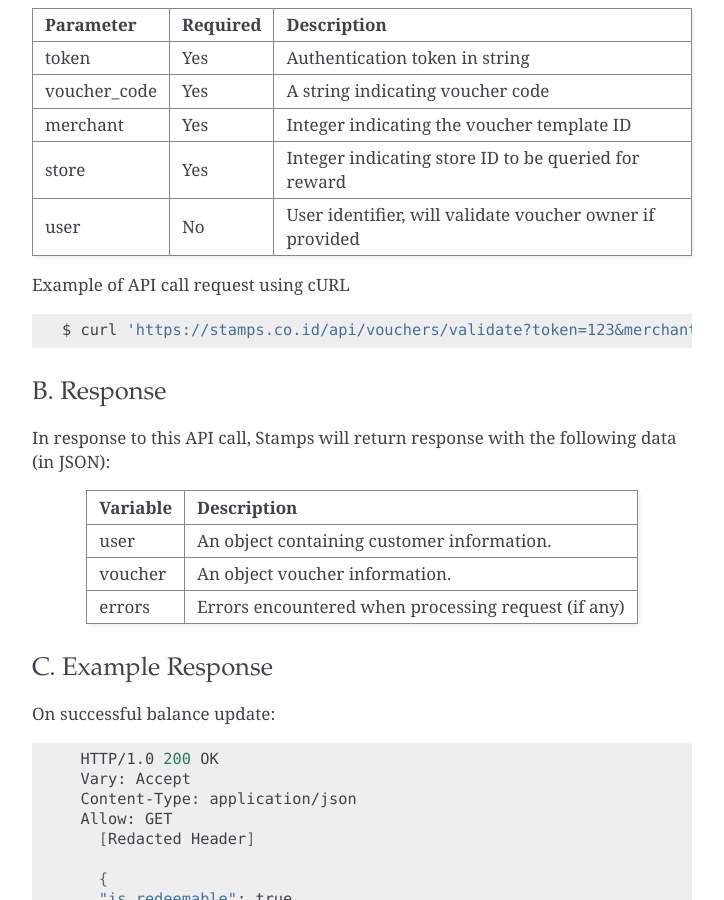
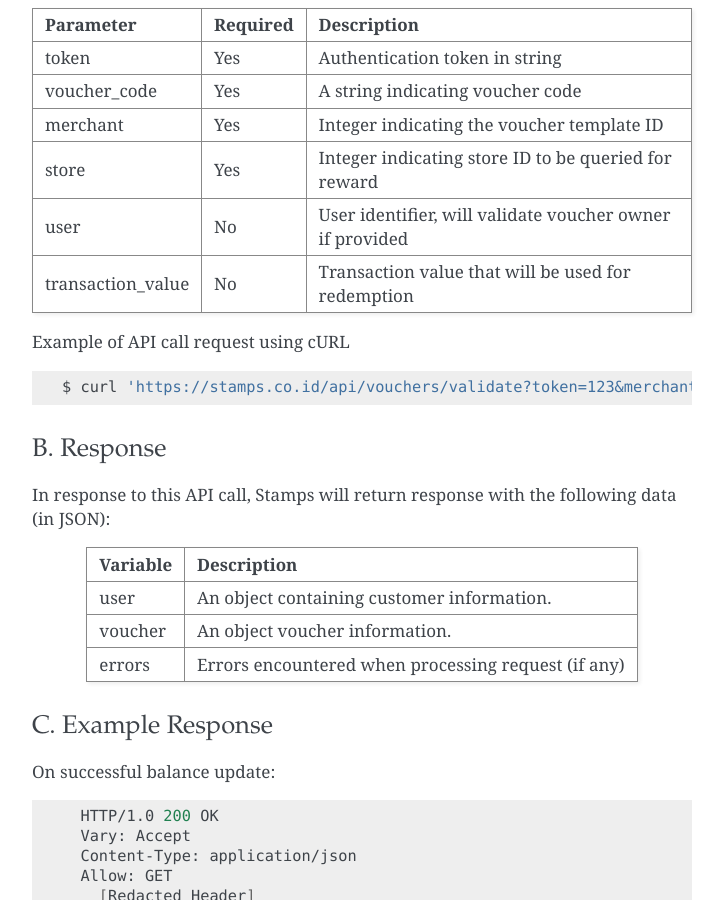
Before and after one commit to ui/stamps-api-docs, a Sphinx documentation site: the page built from source/voucher_api.rst, in a window 1280 px wide and 900 px high, scrolled down 2360 px. Shown: the whole window, without its empty margins (388-1112 px from the left). Built offline with Sphinx 7.4.7, drawn with Linux system fonts in a browser that asks for light colours.

Commit message:
add transaction value to voucher validation (#191)

```diff
--- a/source/voucher_api.rst
+++ b/source/voucher_api.rst
@@ -102,15 +102,16 @@ A. Request
 -----------------------------
 You can add issue a voucher by calling the API with these parameters.
 
-============     =========== =========================
-Parameter        Required    Description
-============     =========== =========================
-token            Yes         Authentication token in string
-voucher_code     Yes         A string indicating voucher code
-merchant         Yes         Integer indicating the voucher template ID
-store            Yes         Integer indicating store ID to be queried for reward
-user             No          User identifier, will validate voucher owner if provided
-============     =========== =========================
+==================  =========== =========================
+Parameter           Required    Description
+==================  =========== =========================
+token               Yes         Authentication token in string
+voucher_code        Yes         A string indicating voucher code
+merchant            Yes         Integer indicating the voucher template ID
+store               Yes         Integer indicating store ID to be queried for reward
+user                No          User identifier, will validate voucher owner if provided
+transaction_value   No          Transaction value that will be used for redemption
+==================  =========== =========================
 
 
 Example of API call request using cURL
```
